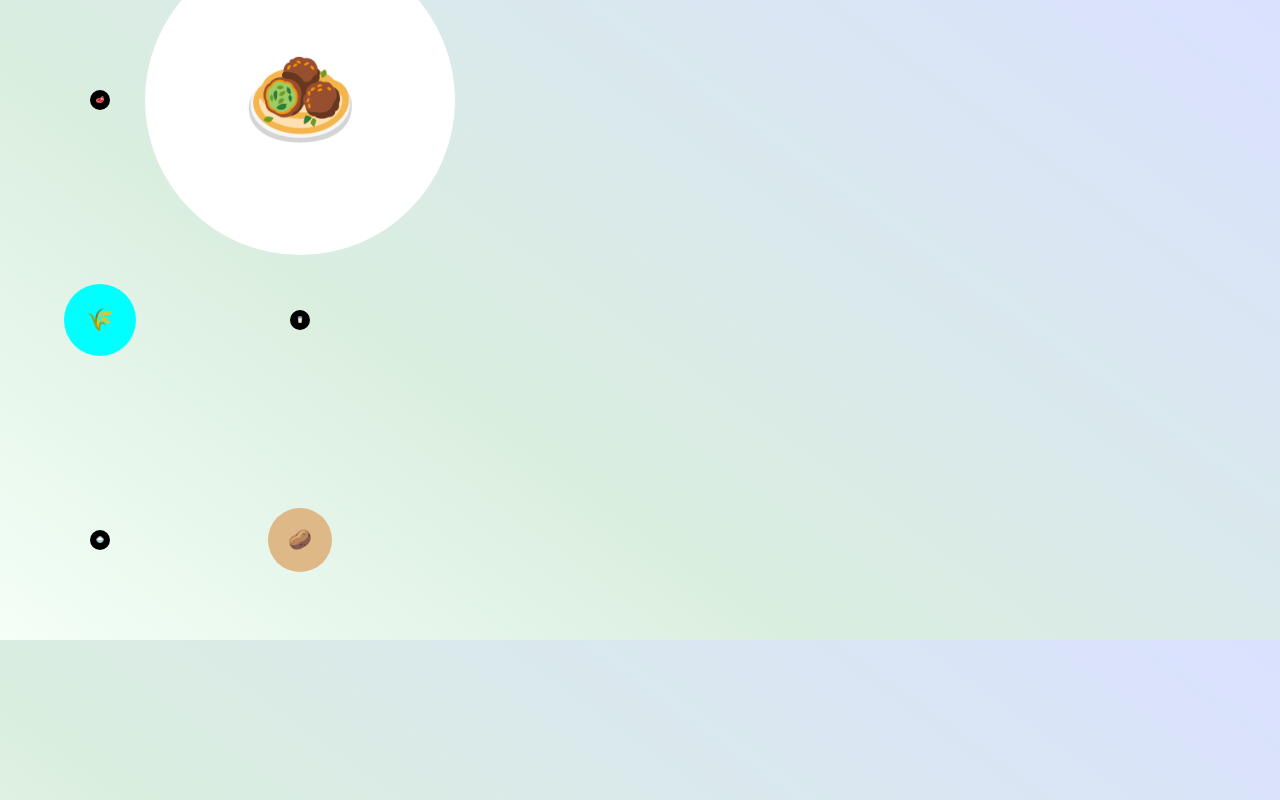
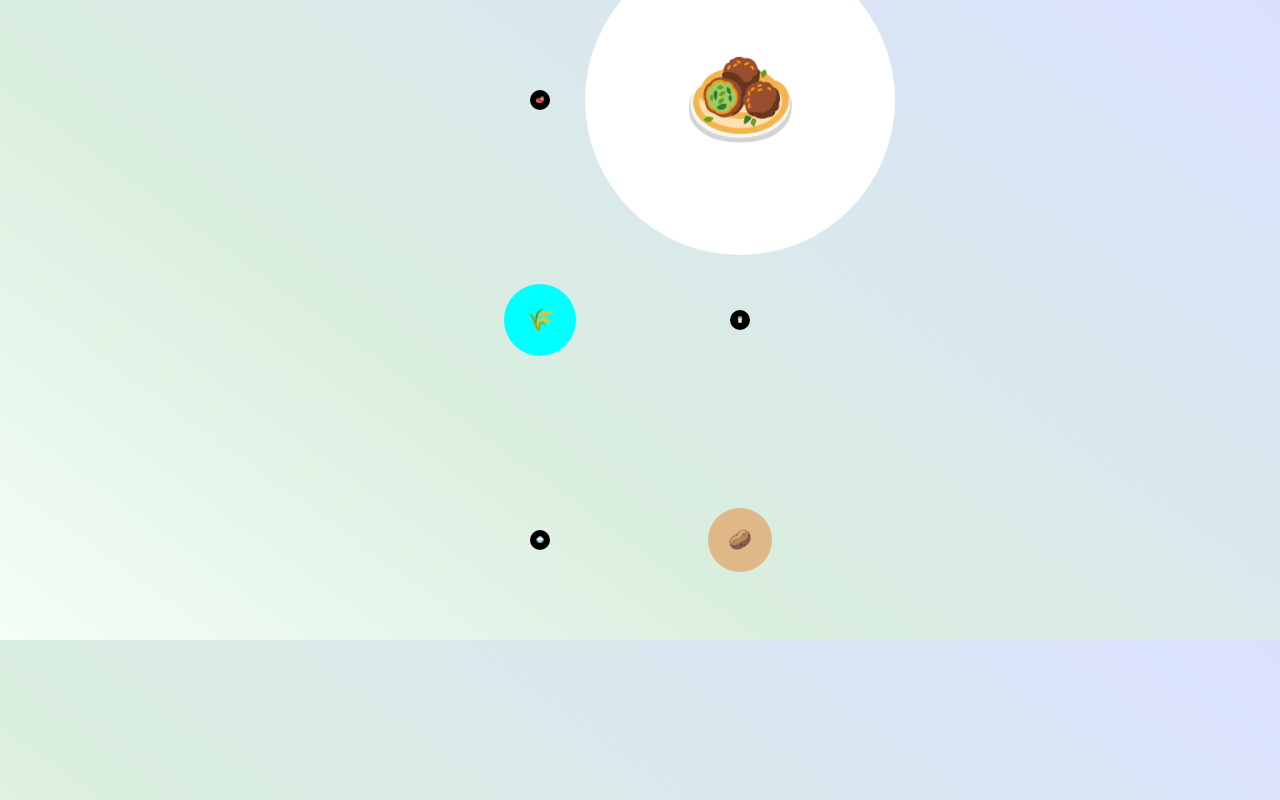
Before and after one commit to mark394e/climaid, a Next.js app: page /components/BubbleChart in a window 1280 px wide. Built offline with nearby package versions, Linux system fonts and the light colour scheme; a web font is replaced by a local one.

Commit message:
tiny fixes

```diff
--- a/pages/components/CalculationButton.js
+++ b/pages/components/CalculationButton.js
@@ -13,7 +13,7 @@ function CalculationButton(props) {
   //Når der klikkes, skal vi scroll
   function scroll() {
     setTimeout(() => {
-      window.scrollTo({ top: 2000, left: 2000, behavior: "smooth" });
+      window.scrollTo({ top: 1700, left: 1700, behavior: "smooth" });
     }, 10);
   }
 
--- a/styles/bubbleChart.scss
+++ b/styles/bubbleChart.scss
@@ -20,6 +20,7 @@
   grid-column: 1/2;
   grid-row: 2/3;
   flex-direction: column;
+  justify-self: center;
 }
 
 .scale {
```
